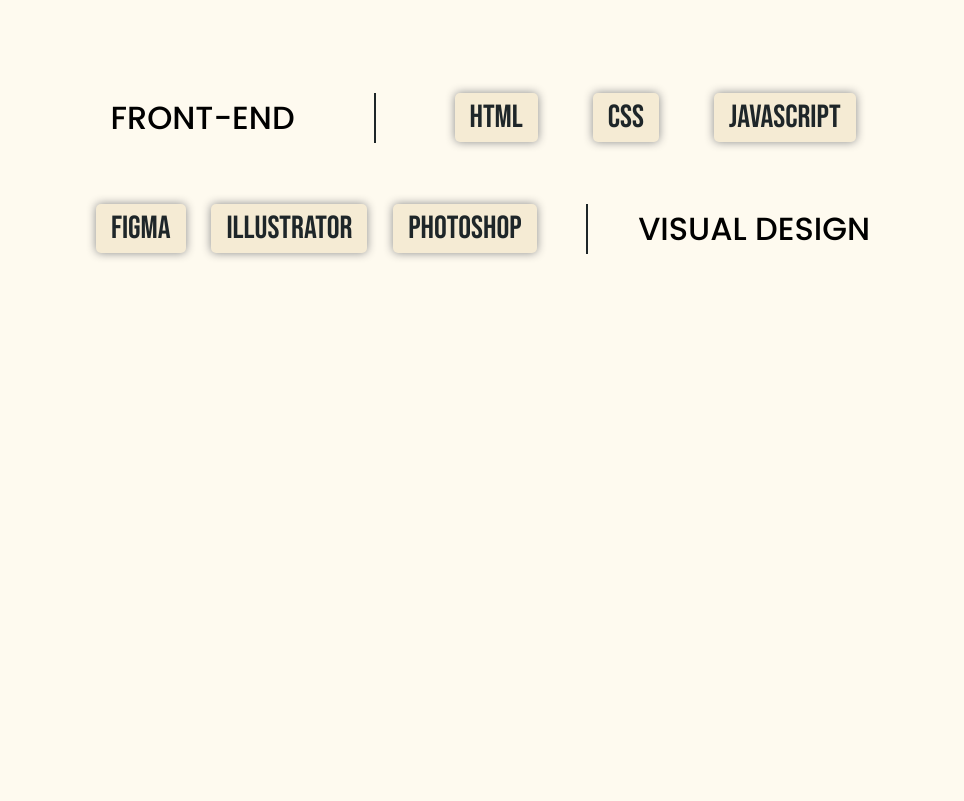
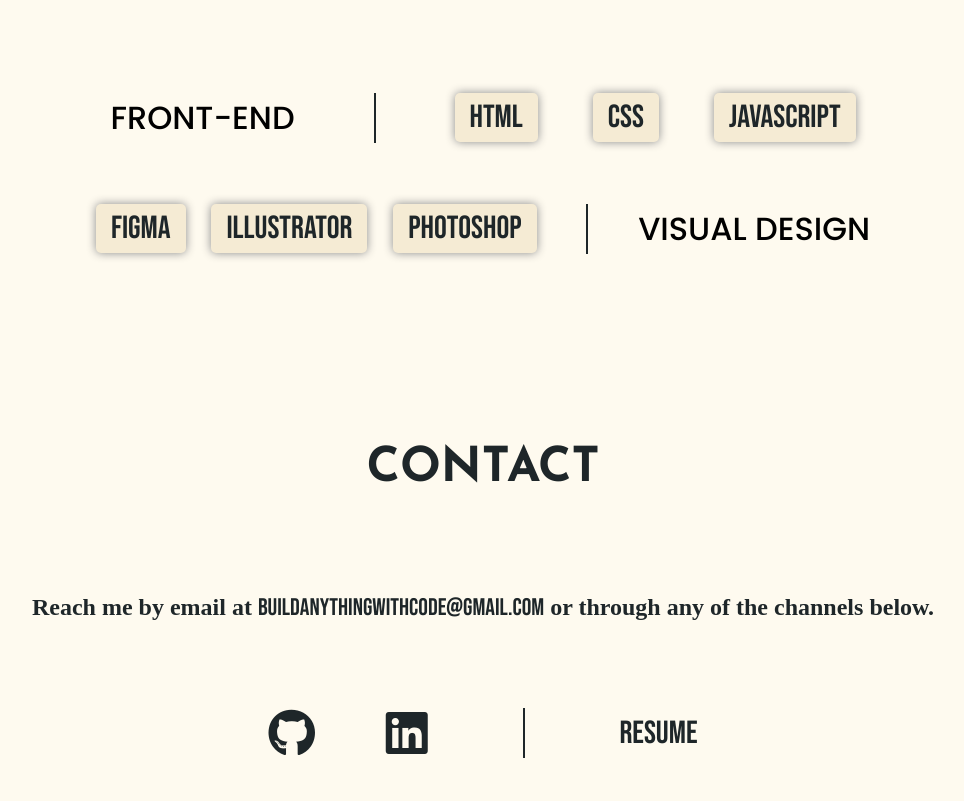
Before and after one commit to BuildAnythingWithCode/gregfranz, a plain HTML site: page index.html in a window 1280 px wide. Shown: the part 2779-3580 px from the top of the page, without its empty margins (157-1121 px from the left). Before the commit the page ends 3080 px from the top, so only its background shows below. Drawn offline with Linux system fonts and the light colour scheme; a web font is replaced by a local one.

```diff
--- a/index.html
+++ b/index.html
@@ -2,6 +2,7 @@
 <html lang="en">
 <head>
   <title>Greg Franz | Front-End Developer</title>
+  <link rel="icon" href="Assets/FaviconGF.svg" type="image/x-icon">
   <meta charset="UTF-8">
   <meta http-equiv="X-UA-Compatible" content="IE=edge">
   <meta name="viewport" content="width=device-width, initial-scale=1.0">
@@ -32,7 +33,7 @@
       <li><a href="index.html#skills">[SKILLS]</a></li>
       <li><a href="#">[RESUME]</a></li>
     </ul>
-    <a id="navbar-contact" href="#">CONTACT</a>
+    <a id="navbar-contact" href="index.html#contact">CONTACT</a>
   </header>
   <div id="intro-section">
     <div id="into-section-container">
@@ -80,8 +81,23 @@
       </div>
     </div>
   </div>
+  <div id="contact">
+    <div id="contact-flexbox">
+      <div id="contact-title">
+        <h1>CONTACT</h1>
+      </div>
+      <div id="contact-text">
+        <p>Reach me by email at <a href="mailto:buildanythingwithcode@gmail.com">BuildAnythingWithCode@gmail.com</a> or through any of the channels below.</p>
+      </div>
+    </div>
+    <div id="contact-footer">
+      <a href="https://github.com/BuildAnythingWithCode" target="_blank"><i class="fa-brands fa-github fa-2x"></i></a>
+      <a href="https://www.linkedin.com/in/the-email-guy/" target="_blank"><i class="fa-brands fa-linkedin fa-2x"></i></a>
+      <hr>
 
-
+      <a href="#" target="_blank"><h2>RESUME</h2></a>
+    </div>
+  </div>
 
 
 
--- a/style.css
+++ b/style.css
@@ -273,6 +273,34 @@ hr {
   box-shadow: 0px 0px 10px rgb(139, 139, 139);
 }
 
+#contact {
+  display: flex;
+  flex-direction: column;
+  justify-content: space-around;
+  align-items: center;
+  text-align: center;
+  height: 50vh;
+}
+
+
+
+#contact {
+  margin-top: 100px;
+}
+
+#contact-text {
+  margin-top: 100px;
+}
+
+#contact-footer {
+  display: flex;
+  flex-direction: row;
+  align-items: center;
+  justify-content: space-around;
+  width: 500px;
+}
+
+
 
 
 
@@ -361,7 +389,28 @@ hr {
     margin: 20px;
   }
 
+  #contact {
+    height: 80vh;
+  }
+
+  #contact-text p {
+    margin: 20px;
+  }
+
+  #contact-footer {
+    height: 20vh;
+    width: 80vw;
+  }
+
+
+
 }
+
+
+
+
+
+
 
 
 
```
Also changed, not shown: script.js (+8 -0 lines), Assets/FaviconGF.svg (added).
